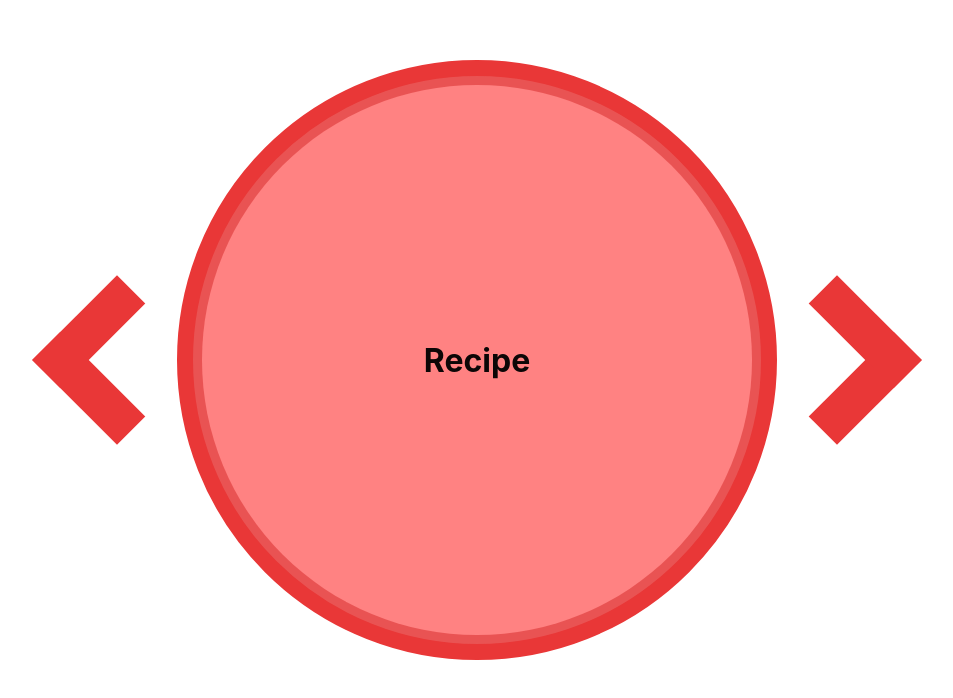
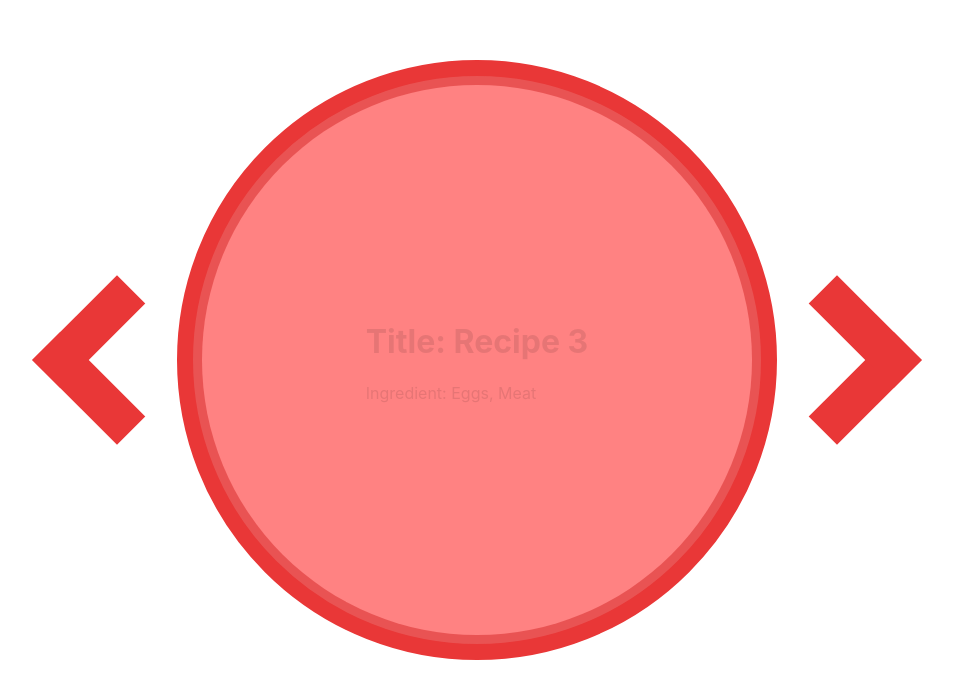
Before and after one commit to chingu-voyages/v40-bears-team-35, a Next.js app in the folder client/: page /components/HomeScreen in a window 1280 px wide. Both pictures are taken after a click on the element 280 px from the left and 360 px from the top of the page. Shown: the top 698 px of the page, without its empty margins (163-1116 px from the left). Built offline with nearby package versions, Linux system fonts and the light colour scheme.

Commit message:
Demo of the arrow key switch recipes with demo data

```diff
--- a/client/pages/components/HomeScreen.jsx
+++ b/client/pages/components/HomeScreen.jsx
@@ -1,18 +1,50 @@
+import { useEffect, useState } from 'react';
 import styles from '../../styles/Home.module.css';
 
+//temporary  dataset
+const data = [
+    {title: "Recipe 1", ingredients: "Eggs, Cheese"},
+    {title: "Recipe 2", ingredients: "Meat, Apple"},
+    {title: "Recipe 3", ingredients: "Eggs, Meat"}
+]
 export default function HomeScreen() {
+    const [recipe, setRecipe] = useState(0)
+    useEffect(() =>  {
+        //initial recipe. should be the one from a data base
+        setRecipe(0)
+    }, [])
+
+    const switchRecipe = (direction) => {
+        if(direction === 'left') {
+            if (recipe === 0) {
+                setRecipe(data.length-1)
+            } else {
+                setRecipe(--recipe)
+            }
+        }
+        if(direction === 'right') {
+            if (recipe === data.length-1) {
+                setRecipe(0)
+            } else {
+                setRecipe(++recipe)
+            }
+        }
+    }
     return(
         <div className={styles.container}>
-            <div className={`${styles.arrow} ${styles.left} ${styles.singleArrow}`}></div>
+            <div className={`${styles.arrow} ${styles.left} ${styles.singleArrow}`} onClick={() => switchRecipe('left')}></div>
             <div className={styles.outerCircle}>
                 <div className={styles.innerCircle}>
-                    <h1 className={styles.content}>Recipe</h1>
+                    <div className={styles.content}>
+                        <h1>Title: {data[recipe].title}</h1>
+                        <p>Ingredient: {data[recipe].ingredients}</p>
+                    </div>
                 </div>
             </div>
-            <div className={`${styles.arrow} ${styles.right} ${styles.singleArrow}`}></div>
+            <div className={`${styles.arrow} ${styles.right} ${styles.singleArrow}`} onClick={() => switchRecipe('right')}></div>
             <div className={styles.arrowGroup}>
-                <div className={`${styles.arrow} ${styles.left}`}></div>
-                <div className={`${styles.arrow} ${styles.right}`}></div>
+                <div className={`${styles.arrow} ${styles.left}`} onClick={() => switchRecipe('left')}></div>
+                <div className={`${styles.arrow} ${styles.right}`} onClick={() => switchRecipe('right')}></div>
             </div>
         </div>
     );
```
